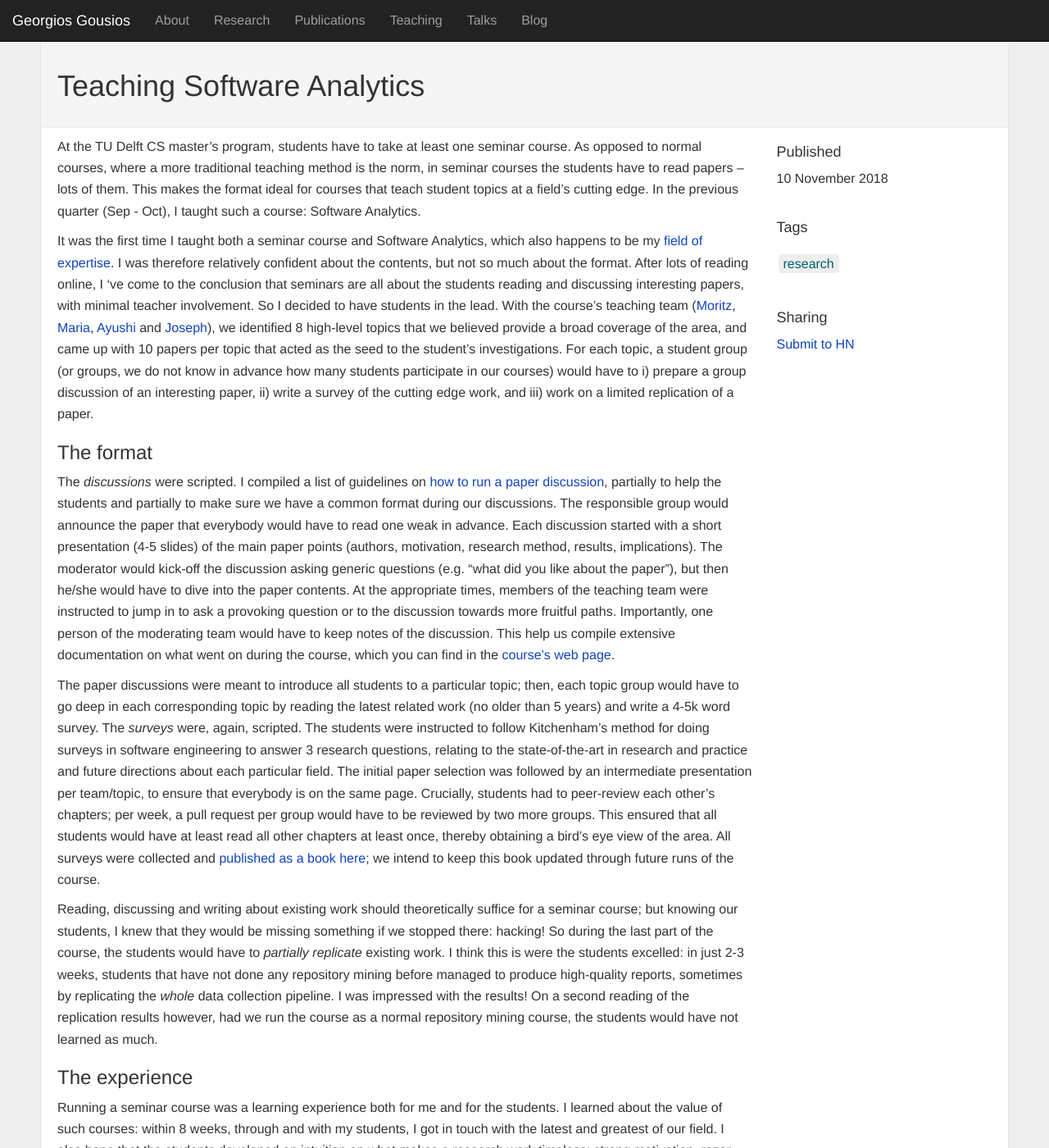
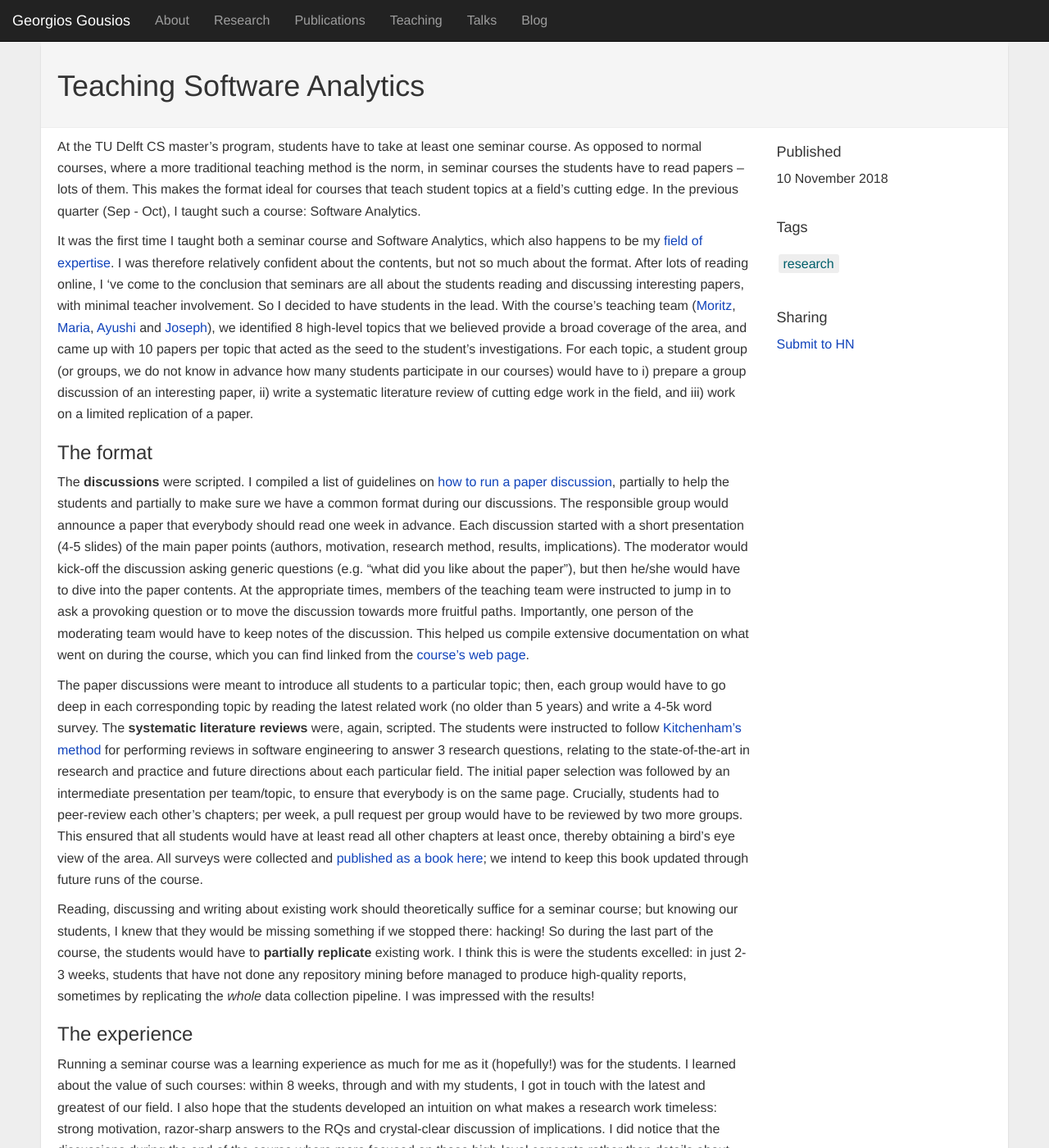
Before and after one commit to gousiosg/homepage, a Jekyll site: the page built from _posts/2018-11-10-a-seminar-on-software-analytics.md, in a window 1280 px wide and 1400 px high. Shown: the whole window at 82% size. Built offline with Jekyll 4.4.1, drawn with Linux system fonts in a browser that asks for light colours; nearby versions of some CDN libraries; Markdown is read by kramdown in place of the engine named in the settings; comment, search, counter and statistics services are not loaded; some of the changed text lies outside the part shown.

Commit message:
Minor changes

```diff
--- a/_config.yml
+++ b/_config.yml
@@ -23,7 +23,7 @@ production_url : http://www.gousios.gr
 
 courses:
   bigdata: /Users/gousiosg/Documents/course-material/bigdata
-  algo-ds: /Users/gousiosg/Documents/course-material/algo-ds
+  #  algo-ds: /Users/gousiosg/Documents/course-material/algo-ds
   minor-project: /Users/gousiosg/Documents/course-material/minor-project
   softwanal: /Users/gousiosg/Documents/course-material/softwanal
 
--- a/_posts/2018-11-10-a-seminar-on-software-analytics.md
+++ b/_posts/2018-11-10-a-seminar-on-software-analytics.md
@@ -27,67 +27,69 @@ topics that we believed provide a broad coverage of the area, and came up with
 10 papers per topic that acted as the seed to the student's investigations. For
 each topic, a student group (or groups, we do not know in advance how many
 students participate in our courses) would have to i) prepare a group discussion
-of an interesting paper, ii) write a survey of the cutting edge work, and iii)
-work on a limited replication of a paper.
+of an interesting paper, ii) write a systematic literature review
+of cutting edge work in the field, and iii) work on a limited replication of a paper.
 
 ### The format
 
-The _discussions_ were scripted.  I compiled a list of guidelines on [how to run
+The **discussions** were scripted.  I compiled a list of guidelines on [how to run
 a paper
 discussion](http://gousios.org/courses/softwanal/discussing-papers.html),
 partially
 to help the students and partially to make sure we have a common format during our
-discussions. The responsible group would announce the paper that everybody
-would have to read one weak in advance. Each discussion started with a short
+discussions. The responsible group would announce a paper that everybody
+should read one week in advance. Each discussion started with a short
 presentation (4-5 slides) of the main paper points (authors, motivation,
 research method, results, implications). The moderator would kick-off the
 discussion asking generic questions (e.g. "what did you like about the paper"),
 but then he/she would have to dive into the paper contents.  At the appropriate
 times, members of the teaching team were instructed to jump in to ask a
-provoking question or to the discussion towards more fruitful paths.
+provoking question or to move the discussion towards more fruitful paths.
 Importantly, one person of the moderating team would have to keep notes of the
-discussion.  This help us compile extensive documentation on what went on during
-the course, which you can find in the [course's web
+discussion.  This helped us compile extensive documentation on what went on during
+the course, which you can find linked from the [course's web
 page](http://gousios.org/courses/softwanal/).
 
 The paper discussions were meant to introduce all students to a particular
-topic; then, each topic group would have to go deep in each corresponding topic
-by reading the latest related work (no older than 5 years) and write a 4-5k word
-survey. The _surveys_ were, again, scripted. The students were instructed to
-follow Kitchenham's method for doing surveys in software engineering to answer 3
-research questions, relating to the state-of-the-art in research and practice
-and future directions about each particular field. The initial paper selection
-was followed by an intermediate presentation per team/topic, to ensure that
-everybody is on the same page.  Crucially, students had to peer-review each
-other's chapters; per week, a pull request per group would have to be reviewed
-by two more groups.  This ensured that all students would have at least read all
-other chapters at least once, thereby obtaining a bird's eye view of the area.
-All surveys were collected and [published as a book
+topic; then, each group would have to go deep in each corresponding topic by
+reading the latest related work (no older than 5 years) and write a 4-5k word
+survey. The **systematic literature reviews** were, again, scripted. The
+students were instructed to follow [Kitchenham's
+method](https://dl.acm.org/citation.cfm?id=1134500) for performing reviews in
+software engineering to answer 3 research questions, relating to the
+state-of-the-art in research and practice and future directions about each
+particular field. The initial paper selection was followed by an intermediate
+presentation per team/topic, to ensure that everybody is on the same page.
+Crucially, students had to peer-review each other's chapters; per week, a pull
+request per group would have to be reviewed by two more groups.  This ensured
+that all students would have at least read all other chapters at least once,
+thereby obtaining a bird's eye view of the area. All surveys were collected and
+[published as a book
 here](https://saltudelft.github.io/software-analytics-book/); we intend to keep
 this book updated through future runs of the course.
 
 Reading, discussing and writing about existing work should theoretically suffice for a seminar course; but knowing our students, I knew that they would be
 missing something if we stopped there: hacking! So during the last part of the
-course, the students would have to _partially replicate_ existing work. I think
+course, the students would have to **partially replicate** existing work. I think
 this is were the students excelled: in just 2-3 weeks, students that have not
 done any repository mining before managed to produce high-quality reports,
 sometimes by replicating the _whole_ data collection pipeline. I was impressed
-with the results! On a second reading of the replication results however, had
-we run the course as a normal repository mining course, the students would
-have not learned as much.
+with the results!
 
 ### The experience
 
-Running a seminar course was a learning experience both for me and for the
-students. I learned about the value of such courses: within 8 weeks, through and
-with my students, I got in touch with the latest and greatest of our field.  I
-also hope that the students developed an intuition on what makes a research work
-timeless: strong motivation, razor-sharp answers to the RQs and crystal-clear
-discussion of implications. I did notice that the discussions during the end of
-the course where more focused on those high-level concepts rather than details
-about why the authors choose statistical test X or modelling method Y.
-The course workload was a bit on the heavy side; this did not allow the
-students to perfect their surveys.
+Running a seminar course was a learning experience as much for me as it
+(hopefully!) was for the students. I learned about the value of such courses:
+within 8 weeks, through and with my students, I got in touch with the latest and
+greatest of our field.  I also hope that the students developed an intuition on
+what makes a research work timeless: strong motivation, razor-sharp answers to
+the RQs and crystal-clear discussion of implications. I did notice that the
+discussions during the end of the course where more focused on those high-level
+concepts rather than details about why the authors choose statistical test X or
+modelling method Y. The course workload was a bit on the heavy side; this did
+not allow the students to perfect their surveys. Finally, on revisiting the
+replication results, I was glad the course was a seminar at heart: the students
+already knew how to setup data pipelines, so there was not much to learn there.
 
 Changes I would do next year:
 
```
